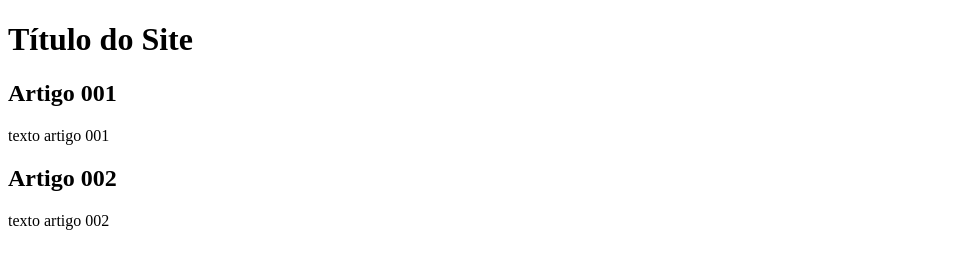
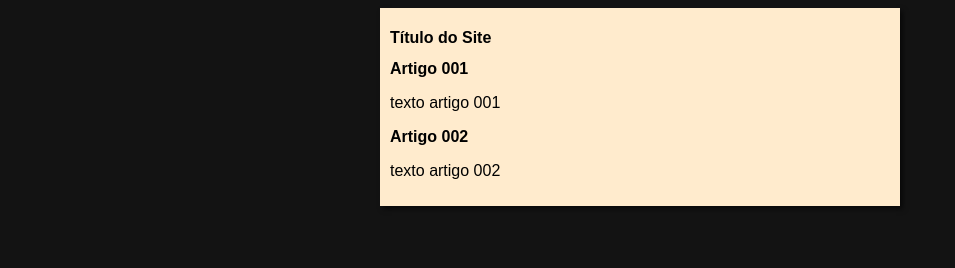
Before and after one commit to thallestonini/site_teste, a plain HTML site: page index.html in a window 1280 px wide. Shown: the whole page, without its empty margins (0-955 px from the left). Drawn offline with Linux system fonts and the light colour scheme.

Commit message:
init design

```diff
--- /dev/null
+++ b/css/style.css
@@ -0,0 +1,16 @@
+*{
+    font-family: Arial, Helvetica, sans-serif;
+    font-size: 16px;
+}
+
+body{
+    background-color: rgb(19, 19, 19);
+}
+
+main{
+    background-color: blanchedalmond;
+    width: 500px;
+    margin: auto;
+    padding: 10px;
+    box-shadow: 3px 3px 5px rgba(0, 0, 0, 0.575);
+}
--- a/index.html
+++ b/index.html
@@ -5,6 +5,7 @@
     <meta http-equiv="X-UA-Compatible" content="IE=edge">
     <meta name="viewport" content="width=device-width, initial-scale=1.0">
     <title>Título do site</title>
+    <link rel="stylesheet" href="css/style.css">
 </head>
 <body>
     <main>
```
